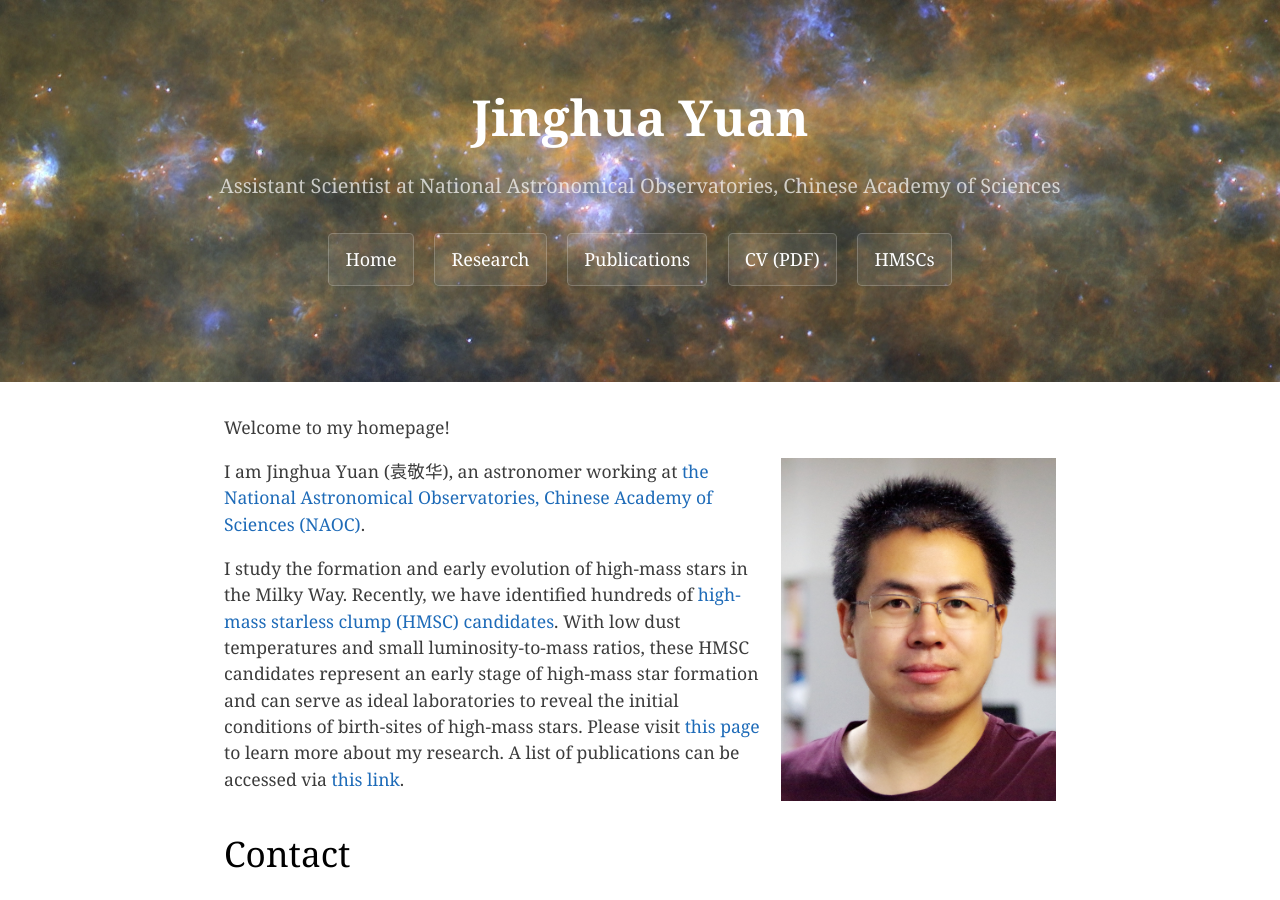
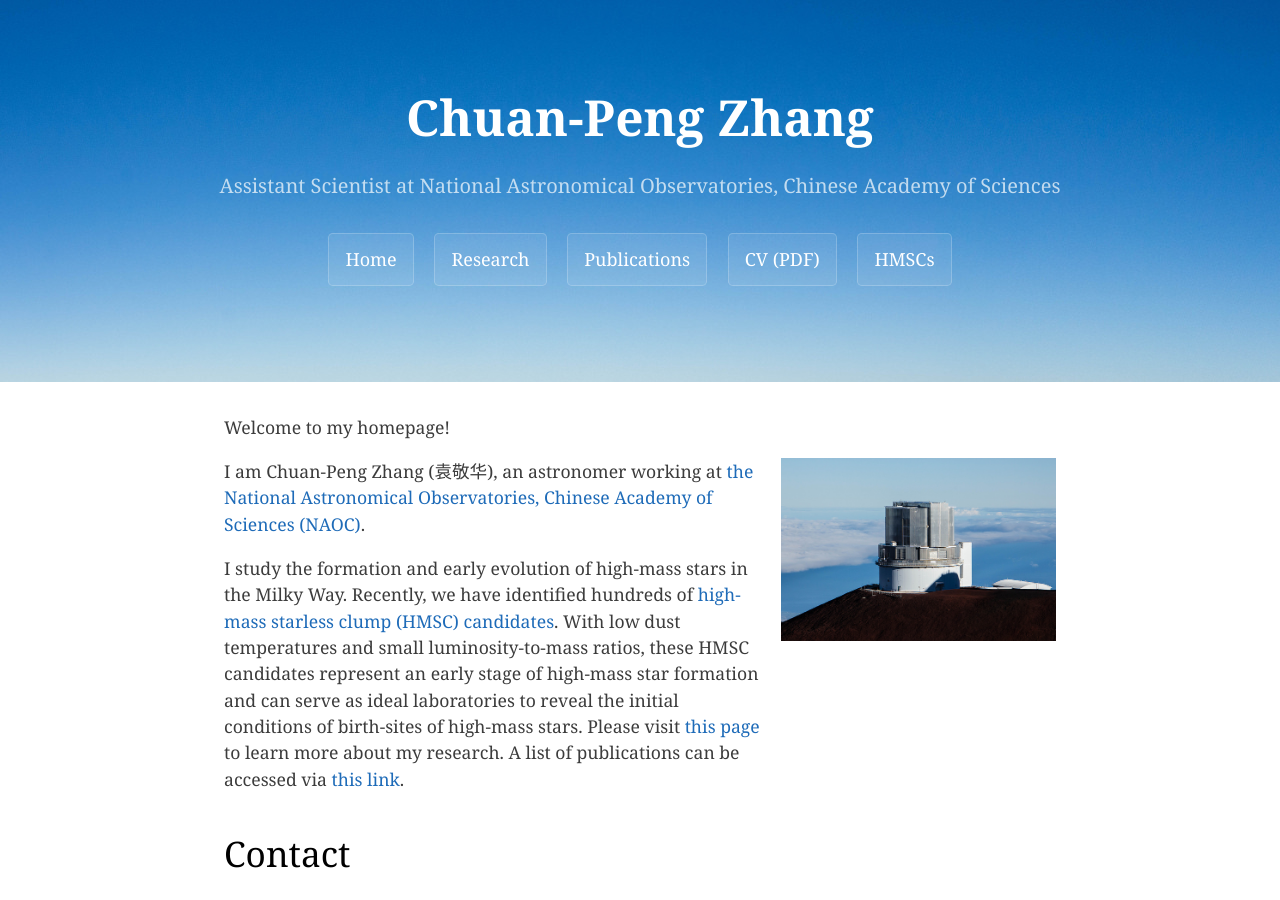
Before and after one commit to zcp521/zcp521.github.io, a Jekyll site: the page built from index.html, in a window 1280 px wide and 900 px high. Built offline with Jekyll 4.4.1, drawn with Linux system fonts in a browser that asks for light colours; the list of posts is cut into pages by our own code; some of the changed text lies outside the part shown.

Commit message:
Initial commit

```diff
--- a/_config.yml
+++ b/_config.yml
@@ -1,5 +1,5 @@
 # Setup
-title:        Jinghua Yuan
+title:        Chuan-Peng Zhang
 tagline:      Assistant Scientist at National Astronomical Observatories, Chinese Academy of Sciences
 baseurl:      ""
 paginate:     1
@@ -11,7 +11,7 @@ hmsc-title:    HMSCs--High-mass star starless clumps in the inner Galactic Plane
 
 # About/contact
 author:
-  name:       Jinghua Yuan
+  name:       Chuan-Peng Zhang
   url:        http://yourhomepage.com
 
 # Gems
--- a/index.html
+++ b/index.html
@@ -1,6 +1,6 @@
 ---
 layout: default
-title: "Jinghua Yuan"
+title: "Chuan-Peng Zhang"
 tagline: "Assistant Scientist at National Astronomical Observatories, Chinese Academy of Sciences"
 ---
 
@@ -10,7 +10,7 @@ tagline: "Assistant Scientist at National Astronomical Observatories, Chinese Ac
 		style="float:right" width="33%">
 	<p style="width: 65%">
 
-		I am Jinghua Yuan (袁敬华), an astronomer working
+		I am Chuan-Peng Zhang (袁敬华), an astronomer working
         at <a href="http://www.bao.ac.cn">
         the National Astronomical Observatories,
 		Chinese Academy of Sciences (NAOC)</a>.
@@ -73,7 +73,7 @@ tagline: "Assistant Scientist at National Astronomical Observatories, Chinese Ac
 
 <p style="font-size: 13px; font-weight: normal; margin: 5px; color: #4A4A4A;">
     <a href="https://sketchfab.com/models/4c12c402559d4e879dfbadcd45463f5c?utm_medium=embed&utm_source=website&utm_campain=share-popup" target="_blank" style="font-weight: bold; color: #1CAAD9;">C18O 2-1 cube of G22</a>
-    by <a href="https://sketchfab.com/jyuan?utm_medium=embed&utm_source=website&utm_campain=share-popup" target="_blank" style="font-weight: bold; color: #1CAAD9;">Jinghua Yuan</a>
+    by <a href="https://sketchfab.com/jyuan?utm_medium=embed&utm_source=website&utm_campain=share-popup" target="_blank" style="font-weight: bold; color: #1CAAD9;">Chuan-Peng Zhang</a>
     on <a href="https://sketchfab.com?utm_medium=embed&utm_source=website&utm_campain=share-popup" target="_blank" style="font-weight: bold; color: #1CAAD9;">Sketchfab</a>
 </p>
 </div>
```
Also changed, not shown: img/hiGAL.jpg, img/yuan_2017.jpg.
